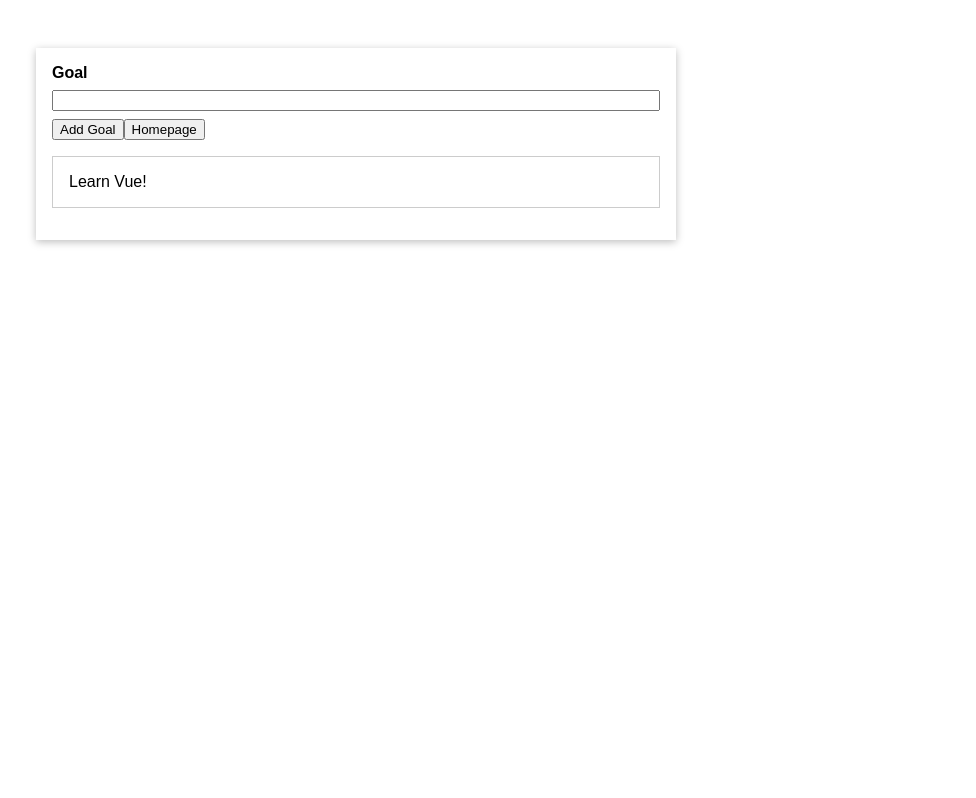
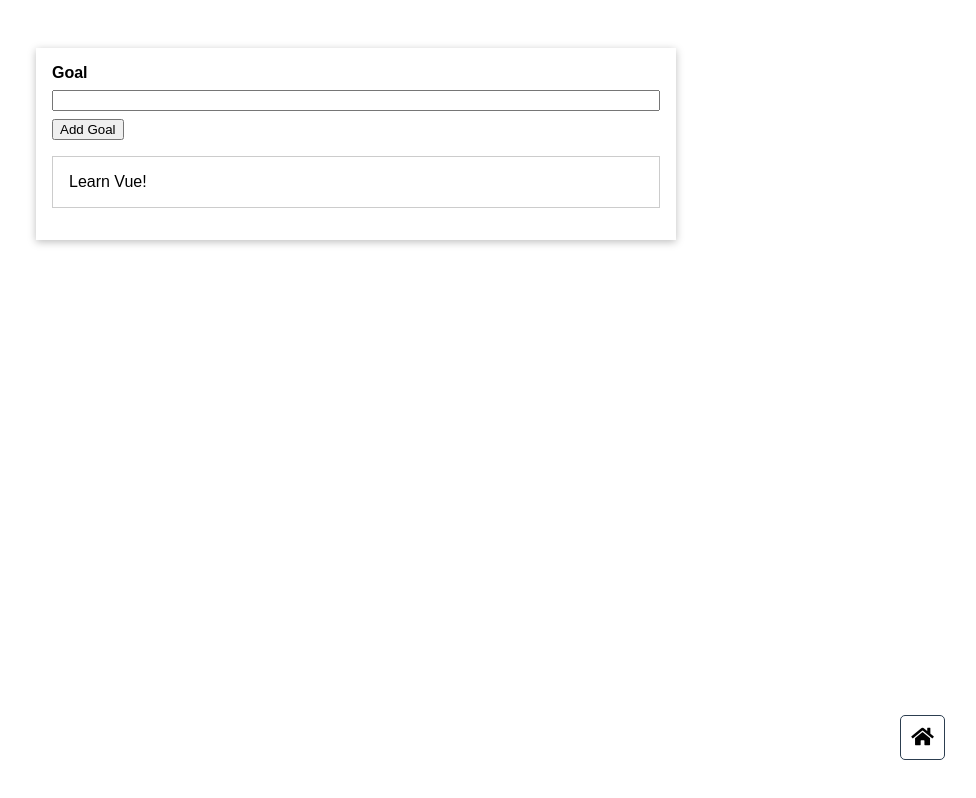
Before and after one commit to yykoca/vue-apps, a plain HTML site: page 01_add-goal/index.html in a window 1280 px wide. Shown: the whole page, without its empty margins (284-1260 px from the left). Drawn offline with nearby package versions, Linux system fonts and the light colour scheme.

Commit message:
home icon style changed

```diff
--- a/01_add-goal/index.html
+++ b/01_add-goal/index.html
@@ -5,6 +5,12 @@
     <meta name="viewport" content="width=device-width, initial-scale=1.0" />
     <title>A First App</title>
     <link rel="stylesheet" href="styles.css" />
+    <link
+      rel="stylesheet"
+      href="https://use.fontawesome.com/releases/v5.15.4/css/all.css"
+      integrity="sha384-DyZ88mC6Up2uqS4h/KRgHuoeGwBcD4Ng9SiP4dIRy0EXTlnuz47vAwmeGwVChigm"
+      crossorigin="anonymous"
+    />
   </head>
   <body>
     <div id="app">
@@ -12,13 +18,15 @@
         <label for="goal">Goal</label>
         <input type="text" id="goal" v-model="enteredValue" />
         <button v-on:click="addGoal">Add Goal</button>
-        <button><a href="../index.html">Homepage </a></button>
       </div>
       <ul>
         <li>Learn Vue!</li>
         <li v-for="goal in goals">{{goal}}</li>
       </ul>
     </div>
+    <button id="homepage">
+      <a href="../index.html"><i class="fas fa-home"></i></a>
+    </button>
     <script src="https://unpkg.com/vue@next"></script>
     <script src="app.js"></script>
   </body>
--- a/01_add-goal/styles.css
+++ b/01_add-goal/styles.css
@@ -39,7 +39,23 @@ li {
   border: 1px solid #ccc;
 }
 
-button a {
+button#homepage {
+  padding: 10px;
+  font-size: 20px;
+  position: absolute;
+  bottom: 5vh;
+  right: 4vw;
+  background-color: white;
+  border: 1px solid #2c3e50;
+  border-radius: 5px;
+  color: #2c3e50;
+}
+
+button#homepage:hover a{
+  color: #4fc08d;
+}
+
+button#homepage a {
   color: black;
   text-decoration: none;
 }
```
Also changed, not shown: index.html (+7 -1 lines), 1 other file.
